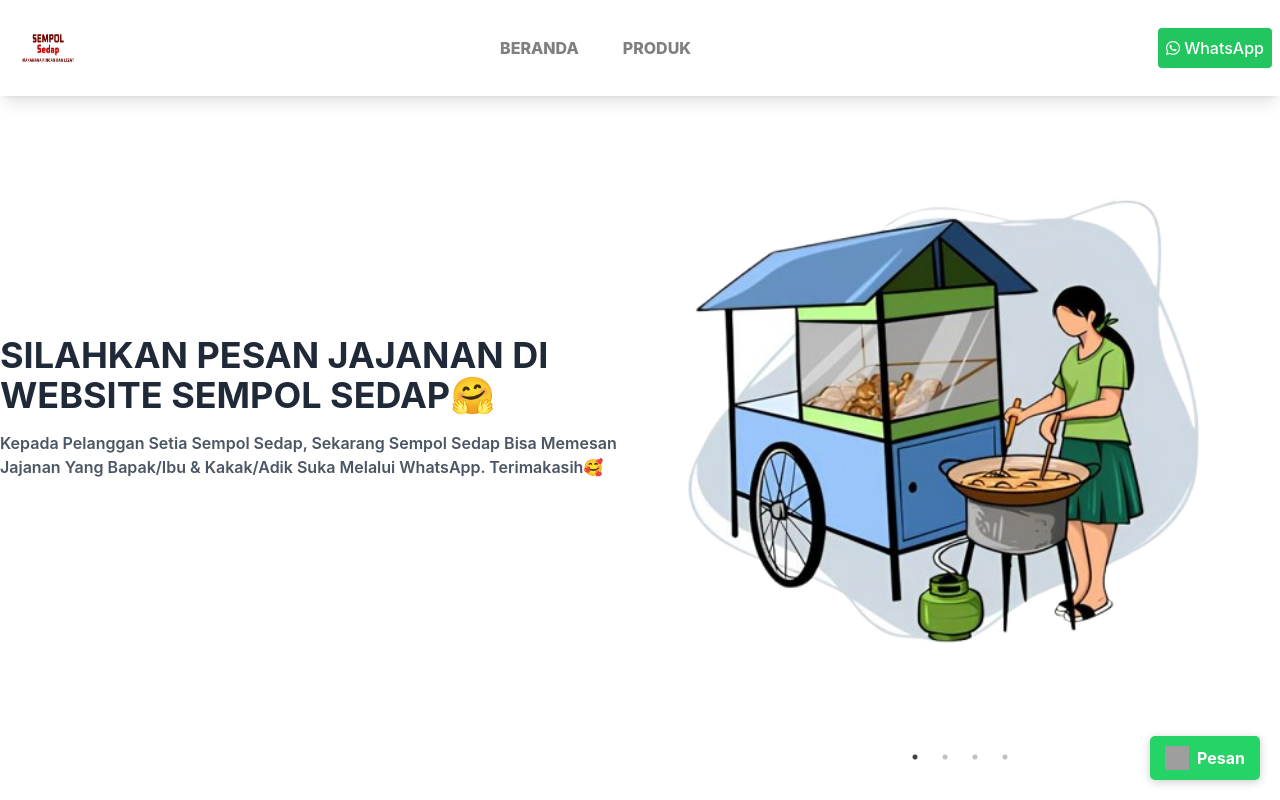
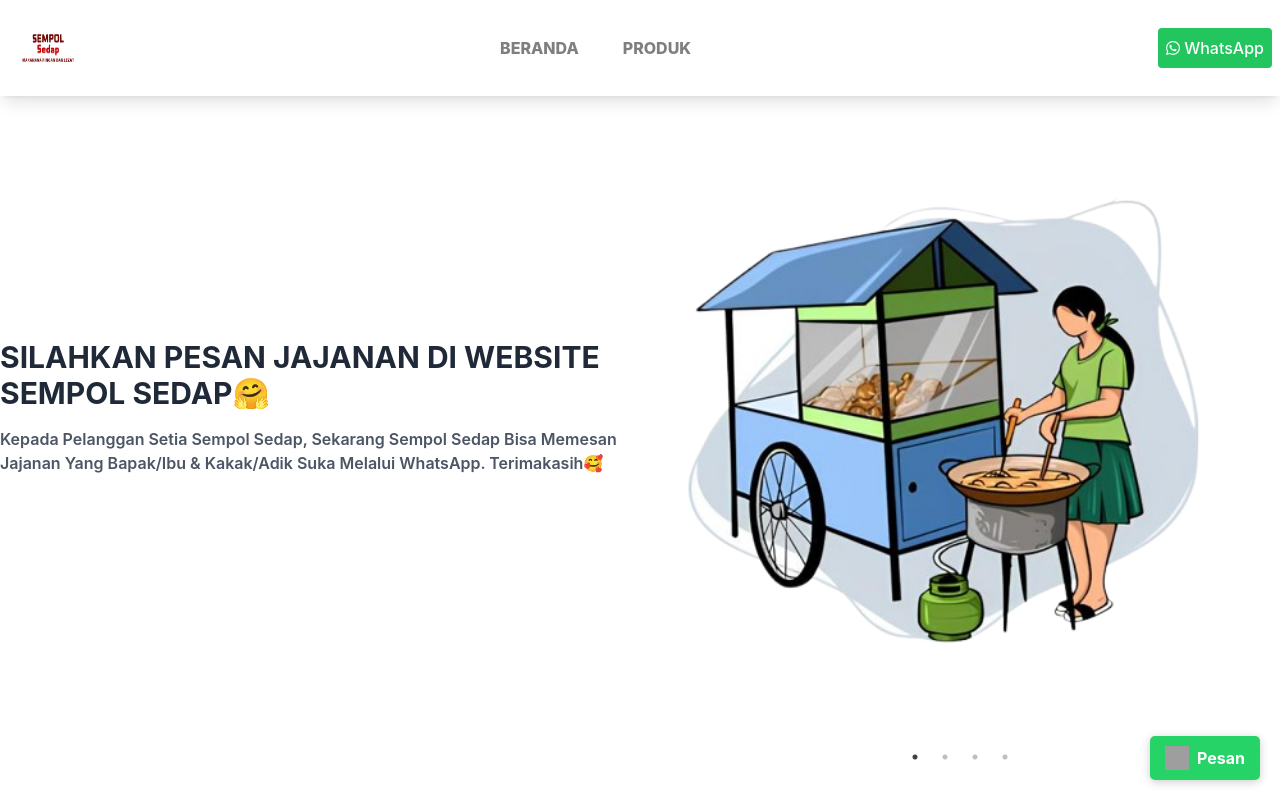
Before and after one commit to AldySyahputra/sempolsedap, a React (Create React App) app: page /produk in a window 1280 px wide. Shown: the top 800 px of the page. Built offline with nearby package versions, Linux system fonts and the light colour scheme; grey boxes are pictures that could not be loaded.

Commit message:
Update Produk.js

```diff
--- a/src/components/Produk.js
+++ b/src/components/Produk.js
@@ -103,7 +103,7 @@
         {' '}
         {/* Menambahkan kelas animasi */}
         <div className="md:w-1/2 w-full animate-fade-in-right">
-          <h1 className="text-4xl font-bold text-gray-800 mb-4 text-center md:text-left">SILAHKAN PESAN JAJANAN DI WEBSITE SEMPOL SEDAP🤗</h1>
+          <h1 className="text-3xl font-bold text-gray-800 mb-4 text-center md:text-left">SILAHKAN PESAN JAJANAN DI WEBSITE SEMPOL SEDAP🤗</h1>
           <p className="text-gray-600 mb-6 text-left font-semibold text-center md:text-left">
             Kepada Pelanggan Setia Sempol Sedap, Sekarang Sempol Sedap Bisa Memesan Jajanan Yang Bapak/Ibu & Kakak/Adik Suka Melalui WhatsApp. Terimakasih🥰
           </p>
```
